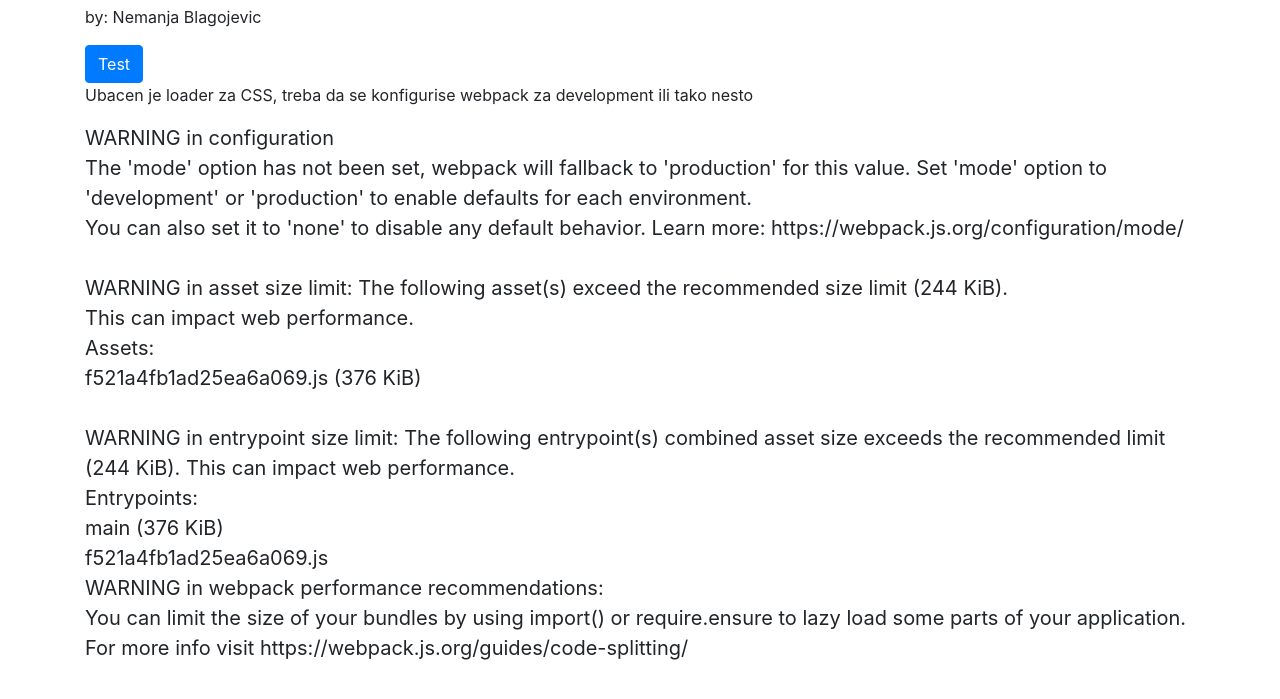
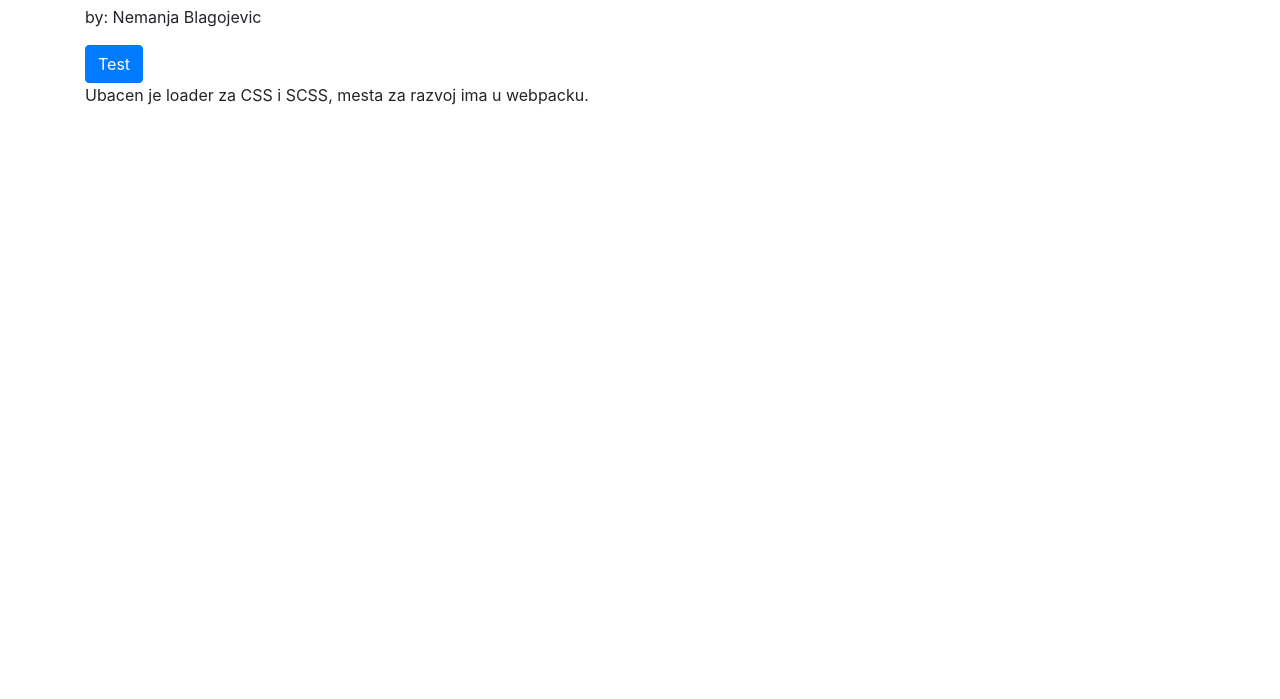
Before and after one commit to Neci92/starter-pack, a website with bundled scripts: page src/index.html in a window 1280 px wide. Shown: the part 51-750 px from the top of the page. Built offline with nearby package versions, Linux system fonts and the light colour scheme; files whose address does not match are found by name.

Commit message:
Update personal message

```diff
--- a/src/index.html
+++ b/src/index.html
@@ -14,25 +14,6 @@
         <a class="btn btn-primary" href="#">Test</a>
 
         <p id="message"></p>
-
-        <p style="font-size: 20px;">WARNING in configuration <br>
-            The 'mode' option has not been set, webpack will fallback to 'production' for this value. Set 'mode' option to 'development' or 'production' to enable defaults for each environment. <br>
-            You can also set it to 'none' to disable any default behavior. Learn more: https://webpack.js.org/configuration/mode/<br><br>
-
-            WARNING in asset size limit: The following asset(s) exceed the recommended size limit (244 KiB).<br>
-            This can impact web performance.<br>
-            Assets: <br>
-            f521a4fb1ad25ea6a069.js (376 KiB)<br><br>
-
-            WARNING in entrypoint size limit: The following entrypoint(s) combined asset size exceeds the recommended limit (244 KiB). This can impact web performance.<br>
-            Entrypoints:<br>
-            main (376 KiB)<br>
-            f521a4fb1ad25ea6a069.js<br>
-
-
-            WARNING in webpack performance recommendations: <br>
-            You can limit the size of your bundles by using import() or require.ensure to lazy load some parts of your application.<br>
-            For more info visit https://webpack.js.org/guides/code-splitting/</p>
         </div>
 
     <script src="js/app.min.js"></script>
--- a/src/js/app.js
+++ b/src/js/app.js
@@ -1,4 +1,4 @@
 import Show from './modules/module1';
 import 'bootstrap/scss/bootstrap.scss';
 
-Show('Ubacen je loader za CSS, treba da se konfigurise webpack za development ili tako nesto');
+Show('Ubacen je loader za CSS i SCSS, mesta za razvoj ima u webpacku.');
```
